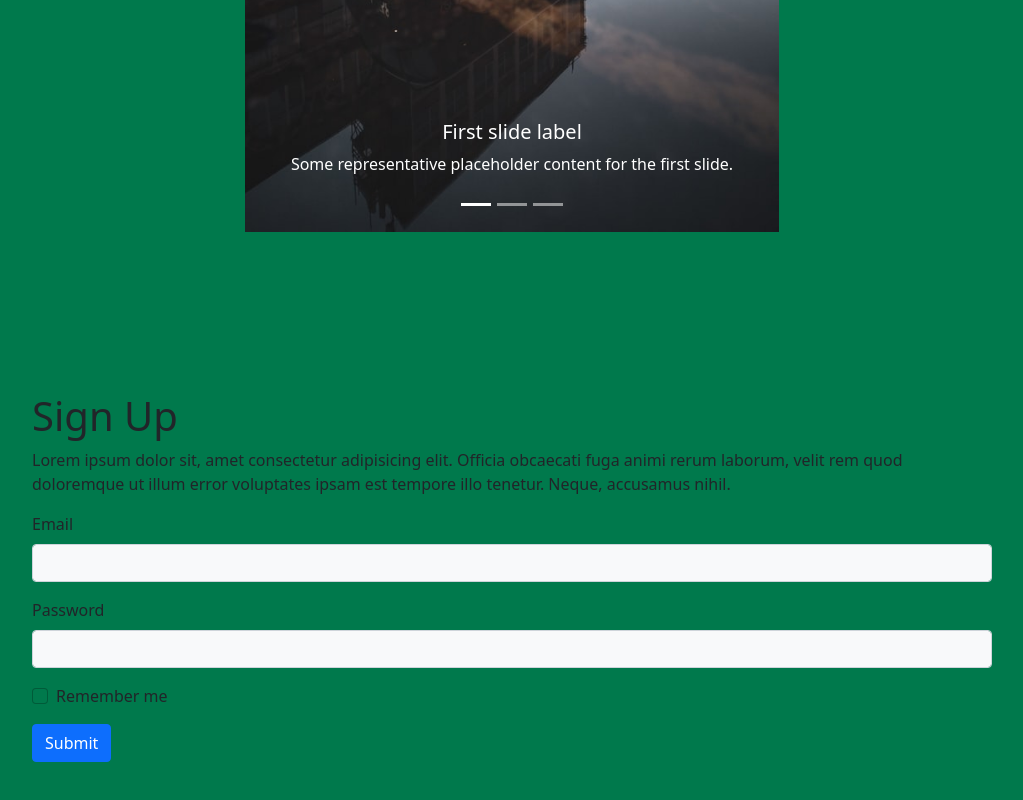
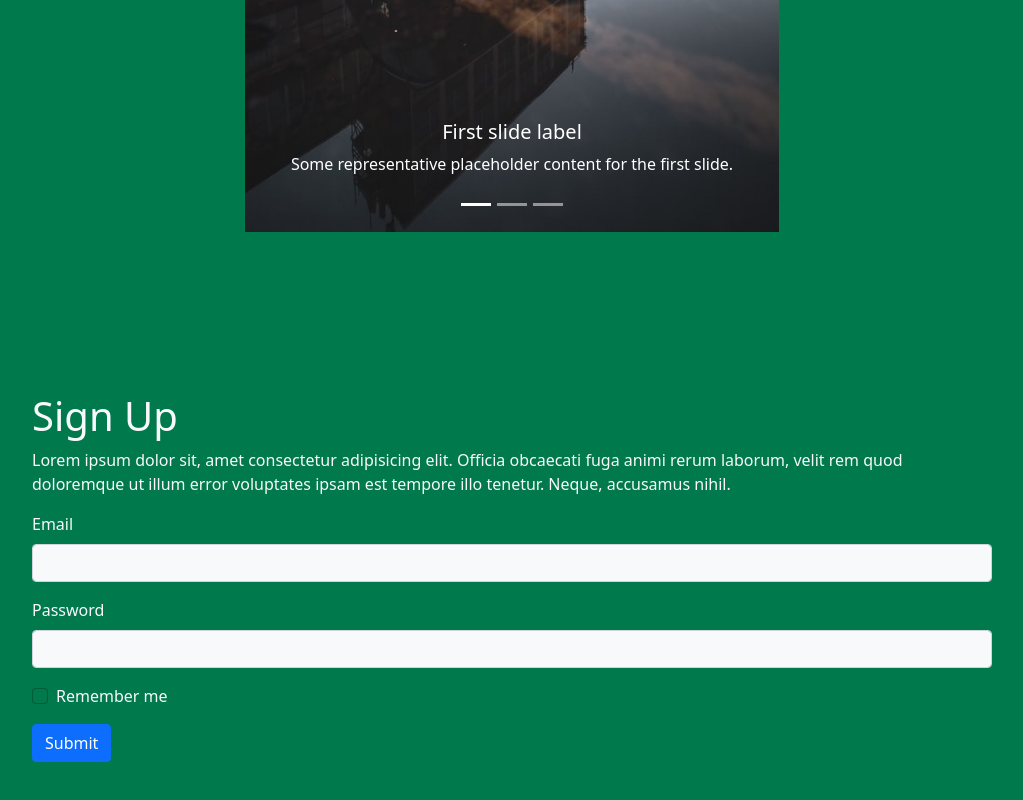
Before and after one commit to JTris1/312-bootstrap-hw, a website: page index.html in a window 1280 px wide. Shown: the part 624-1424 px from the top of the page, without its empty margins (128-1151 px from the left). Drawn offline with nearby package versions, Linux system fonts and the light colour scheme.

Commit message:
Changed dark forum text to light

```diff
--- a/index.html
+++ b/index.html
@@ -78,7 +78,7 @@
     </div>
 
 
-    <form class="margin">
+    <form class="margin text-light">
         <h1>Sign Up</h1>
         <p>Lorem ipsum dolor sit, amet consectetur adipisicing elit. Officia obcaecati fuga animi rerum laborum, velit rem quod doloremque ut illum error voluptates ipsam est tempore illo tenetur. Neque, accusamus nihil.</p>
         <div class="mb-3">
```
